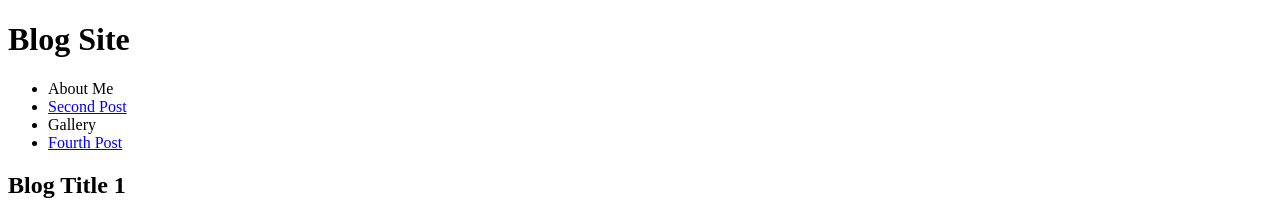
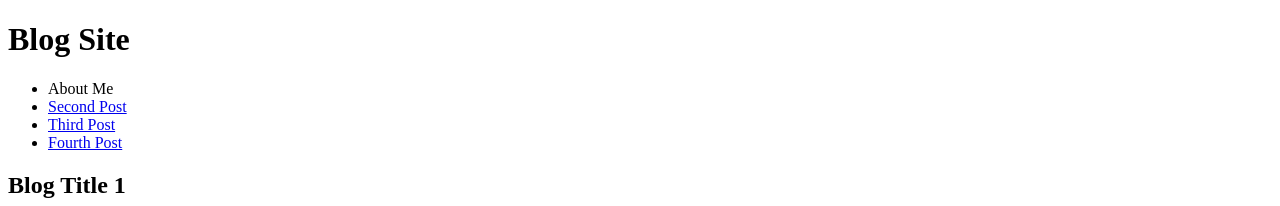
Before and after one commit to muratcanoncu/npm_practise, a plain HTML site: page index.html in a window 1280 px wide. Shown: the top 206 px of the page. Drawn offline with Linux system fonts and the light colour scheme.

Commit message:
added link to Post 3

```diff
--- a/index.html
+++ b/index.html
@@ -15,7 +15,7 @@
         <ul>
             <li>About Me</li>
             <li><a href="#sec2">Second Post</a></li>
-            <li>Gallery</li>
+            <li><a href="#sec3">Third Post</a></li>
             <li><a href="#sec4">Fourth Post</a></li>
         </ul>
     </nav>
```
